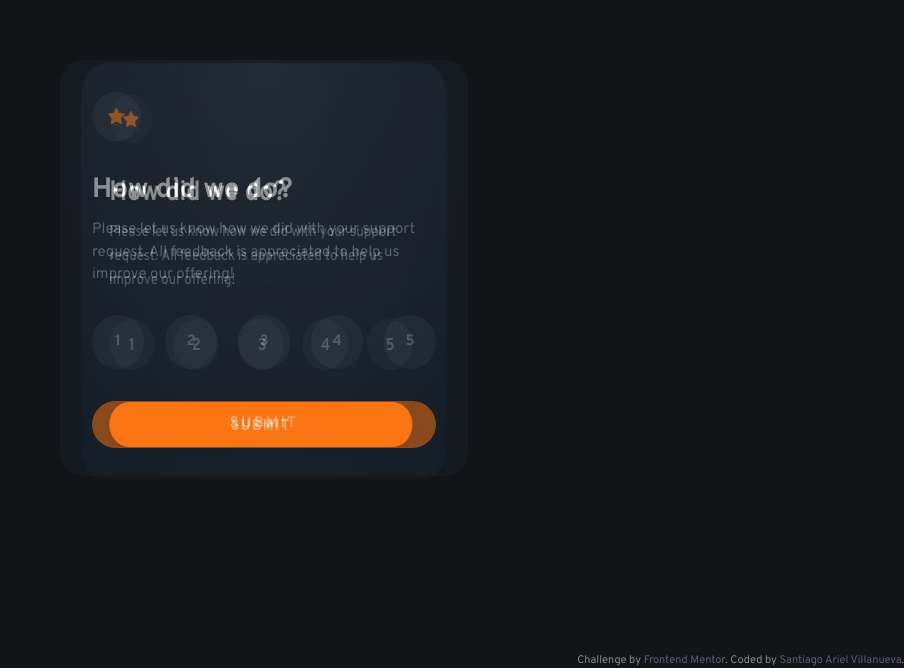
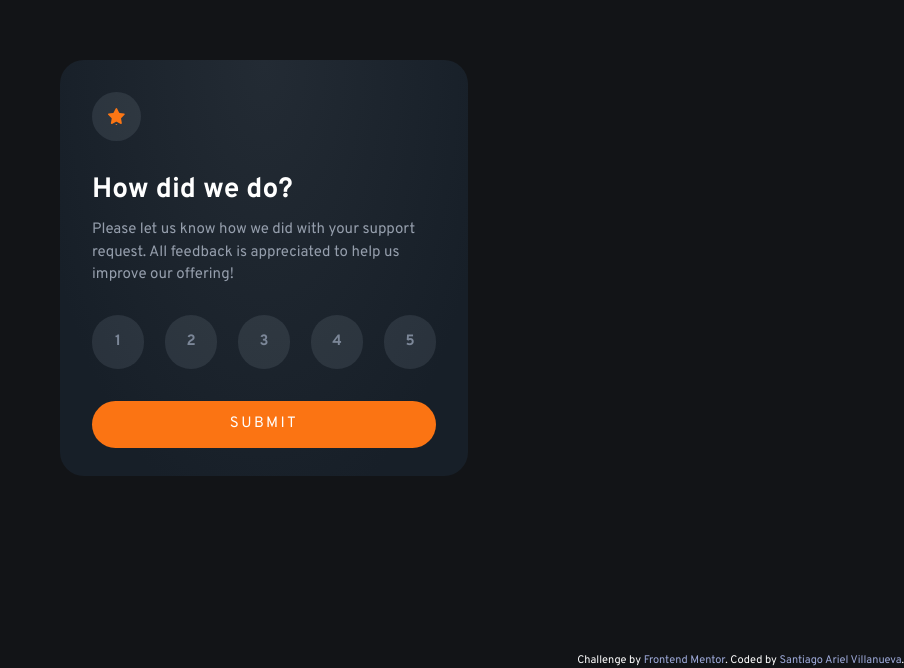
Before and after one commit to santiagoariel98/2_frontend-mentor, a website: page src/10_interactive-rating/index.html in a window 1280 px wide. Shown: the part 132-800 px from the top of the page, without its empty margins (376-1280 px from the left). Drawn offline with Linux system fonts and the light colour scheme.

Commit message:
update html

```diff
--- a/src/10_interactive-rating/index.html
+++ b/src/10_interactive-rating/index.html
@@ -131,8 +131,6 @@
         <a href="#">Santiago Ariel Villanueva</a>.
       </div>
     </main>
-    <img class="absolute top-0 left-0 w-screen h-screen r opacity-50" src="design/desktop-design.jpg" />
-
     <script>
       let radios = document.querySelectorAll("input[type=radio]");
       let btn = document.querySelector("button[type=submit]");
```
